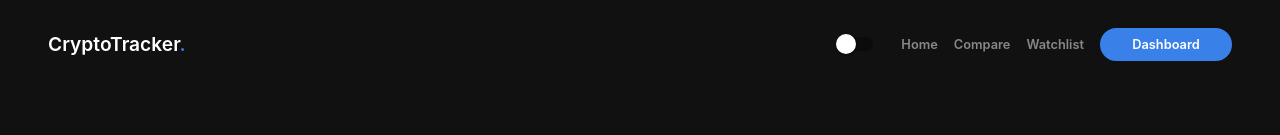
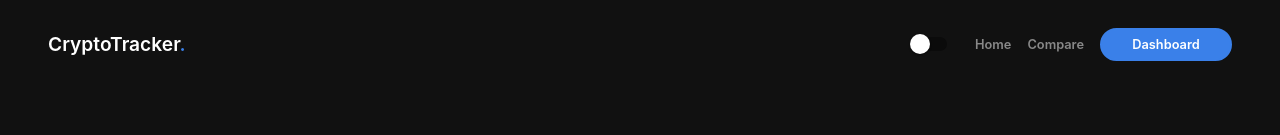
Before and after one commit to lethang0922/Tracking_crypto_webapp, a React (Create React App) app: page / in a window 1280 px wide. Shown: the top 135 px of the page. Built offline with nearby package versions, Linux system fonts and the light colour scheme.

Commit message:
remove watchlist

```diff
--- a/src/App.js
+++ b/src/App.js
@@ -13,7 +13,6 @@ function App() {
           <Route path="/dashboard" element={<DashboardPage />} />
           <Route path="/coin/:id" element={<CoinPage />} />
           <Route path="/compare" element={<ComparePage />} />
-          {/* <Route path="/watchlist" element={<WatchListPage />} /> */}
 
         </Routes>
       </BrowserRouter>
--- a/src/components/Common/Header/drawer.js
+++ b/src/components/Common/Header/drawer.js
@@ -51,9 +51,9 @@ export default function TemporaryDrawer() {
           <Link to="/compare">
             <p className="link">Compare</p>
           </Link>
-          <Link to="/watchlist">
+          {/* <Link to="/watchlist">
             <p className="link">Watchlist</p>
-          </Link>
+          </Link> */}
           <Link to="/dashboard">
             <p className="link">Dashboard</p>
           </Link>
--- a/src/components/Common/Header/index.js
+++ b/src/components/Common/Header/index.js
@@ -53,9 +53,9 @@ function Header() {
         <Link to="/compare">
           <p className="link">Compare</p>
         </Link>
-        <Link to="/watchlist">
+        {/* <Link to="/watchlist">
           <p className="link">Watchlist</p>
-        </Link>
+        </Link> */}
         <Link to="/dashboard">
           <Button text={"dashboard"}
             onClick={() => console.log("Btn Clicked")}
--- a/src/pages/ComparePage.js
+++ b/src/pages/ComparePage.js
@@ -16,7 +16,7 @@ function ComparePage() {
   const [crypto2, setCrypto2] = useState("ethereum");
   const [crypto1Data, setCrypto1Data] = useState({});
   const [crypto2Data, setCrypto2Data] = useState({});
-  const [days, setDays] = useState(30);
+  const [days, setDays] = useState(7);
   const [loading, setLoading] = useState(false);
   const [chartData, setChartData] = useState(null);
   const [priceType, setPriceType] = useState('prices');
```
